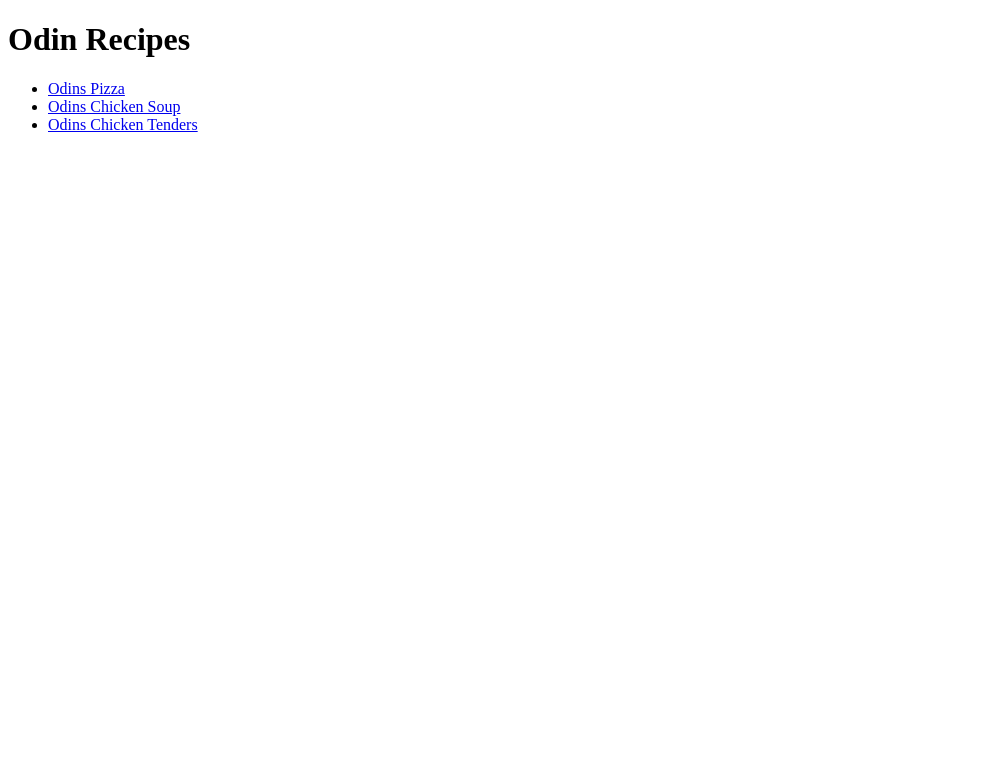
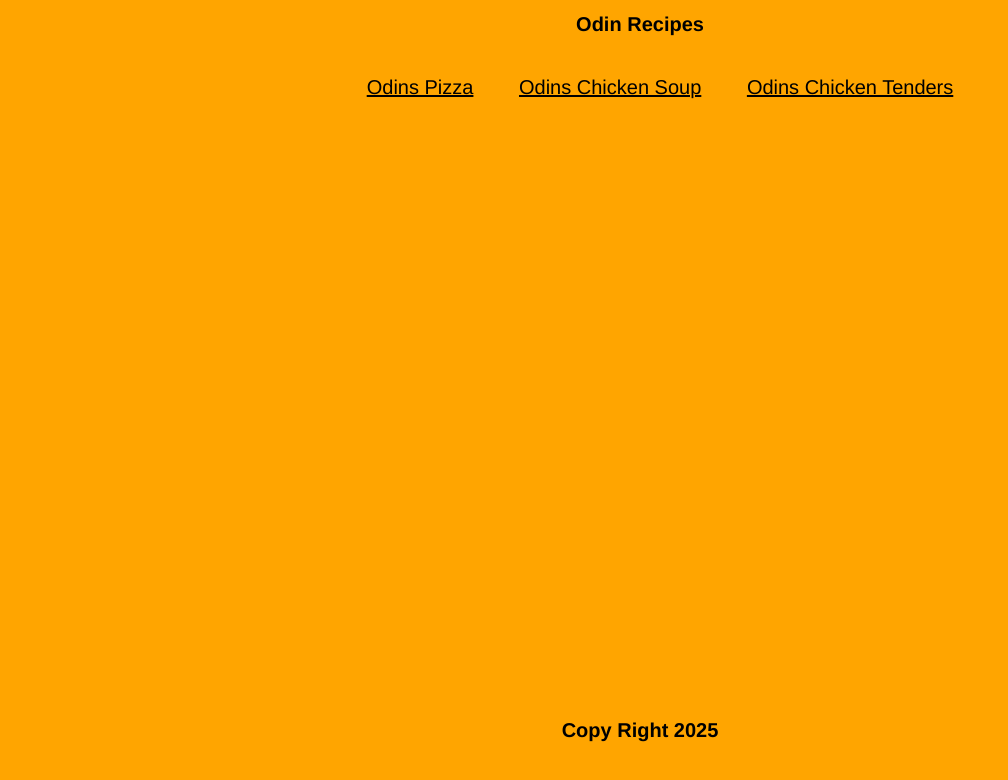
Before and after one commit to 5aki1988/odin-recipes, a plain HTML site: page index.html in a window 1280 px wide. Shown: the whole page, without its empty margins (0-1008 px from the left). Drawn offline with Linux system fonts and the light colour scheme.

Commit message:
Added classes for heading 1 and heading 2

```diff
--- a/index.html
+++ b/index.html
@@ -3,16 +3,18 @@
 <head>
     <meta charset="UTF-8">
     <meta name="viewport" content="width=device-width, initial-scale=1.0">
+    <link rel="stylesheet" href="styles.css">
     <title>Odin Cookbook</title>
 </head>
 <body>
-    <h1>Odin Recipes</h1>
+    <h1 class="title">Odin Recipes</h1>
     <!--Unordered list of three recipes-->
-    <ul>
+    <ul class = "nav">
         <li><a href="recipes/pizza.html">Odins Pizza</a></li>
         <li><a href="recipes/chixsoup.html">Odins Chicken Soup</a></li>
         <li><a href="recipes/chixten.html">Odins Chicken Tenders</a></li>
     </ul>
-
+    <h2 class="footer"</h2>
+        <p>Copy Right 2025</p>
 </body>
 </html>
--- a/styles.css
+++ b/styles.css
@@ -0,0 +1,28 @@
+*
+{
+    font-family: 'Franklin Gothic Medium', 'Arial Narrow', Arial, sans-serif;
+    font-size: 20px;
+    background-color: orange;
+    color:black;
+}
+
+.title
+{
+    text-align: center;
+}
+
+.nav
+{
+    text-align: center;
+}
+
+.nav li{
+    display:inline-block;
+    padding:20px;
+}
+
+.footer
+{
+    text-align: center;
+    margin-top: 600px;
+}
```
